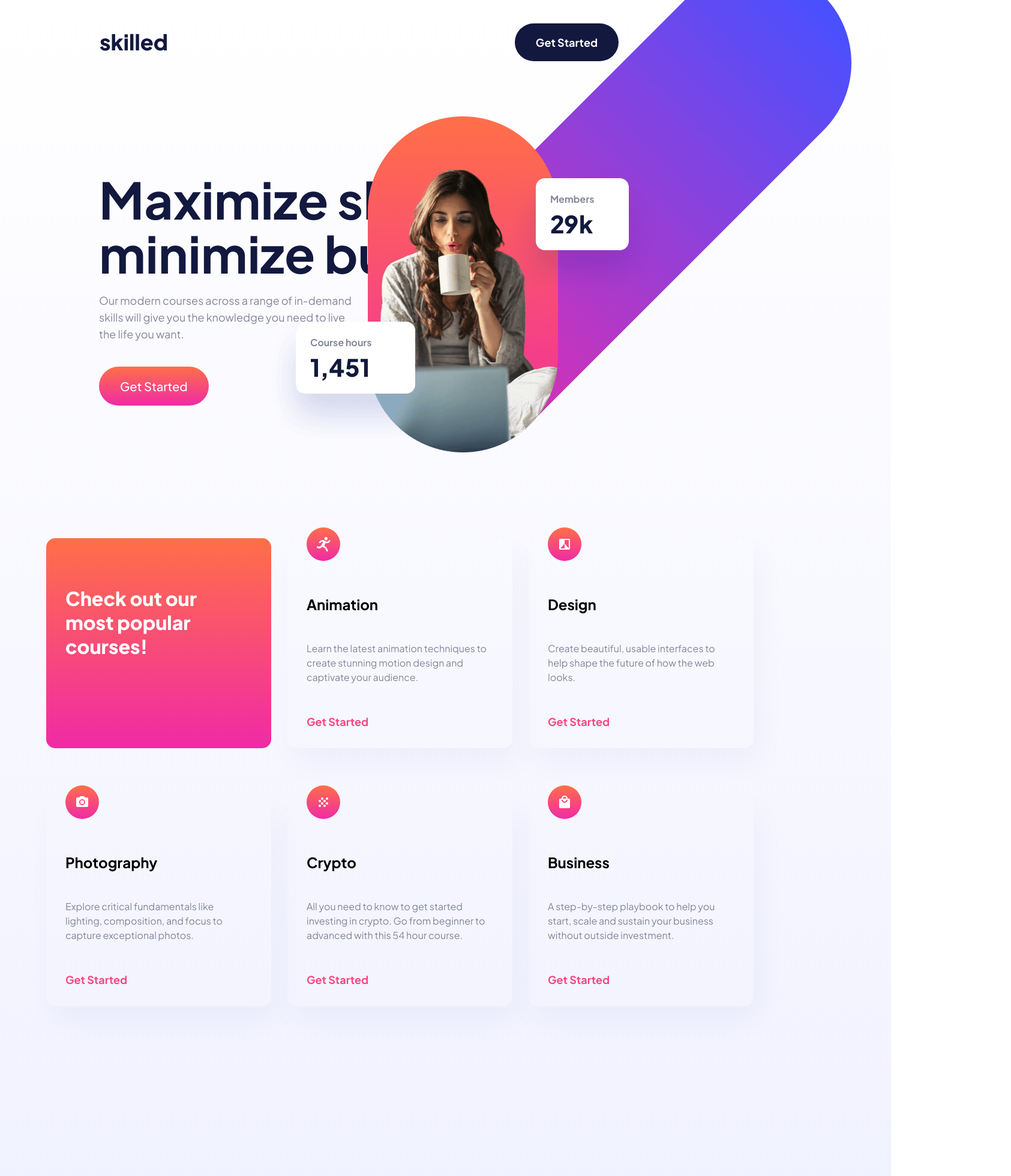
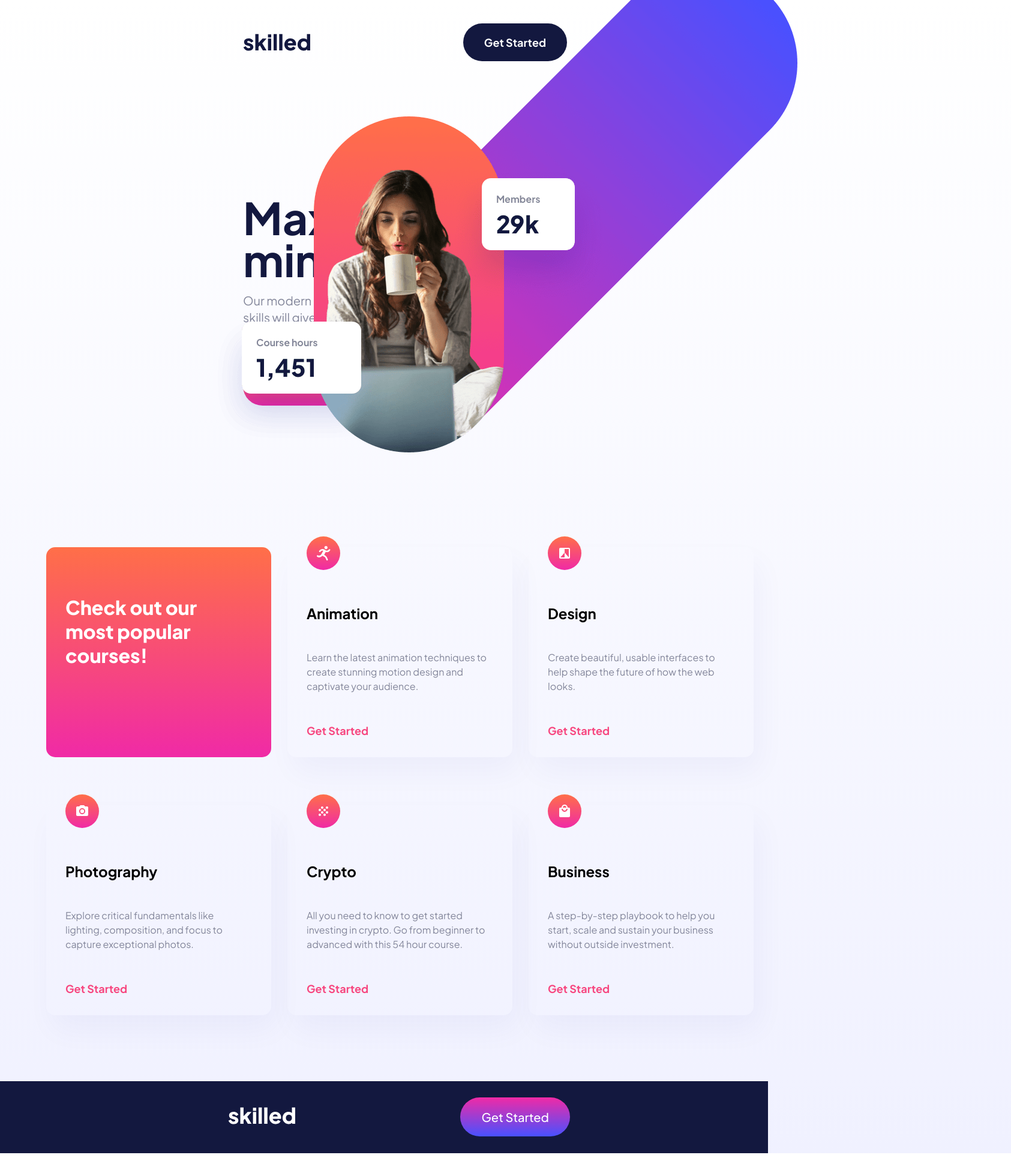
Before and after one commit to russell-crooms/skilled, a React (Vite) app: page / in a window 1280 px wide. Shown: the top 1960 px of the page at 60% size, 1685 px wide, since content can reach past the window. After the commit the page ends 1922 px from the top, so only its background shows below. Built offline with nearby package versions, Linux system fonts and the light colour scheme.

Commit message:
Resolved the issue with height of the cards section. I had an extra row which was throwing off the entire design.

```diff
--- a/src/components/cards/Cards.css
+++ b/src/components/cards/Cards.css
@@ -1,6 +1,6 @@
 .card-container {
     width: 100%;
-    height: 1000px;
+    height: 100vh;
     display: flex;
     align-items: center;
     justify-content: center;
@@ -9,9 +9,10 @@
 
 .cards {
     display: grid;
-    grid-template-rows: 350px 350px 350px;
+    grid-template-rows: 350px 350px;
     grid-template-columns: 322px 322px 322px;
     grid-gap: 80px;
+    margin-bottom: 200px;
 }
 
 .colorful-card {
--- a/src/components/footer/Footer.css
+++ b/src/components/footer/Footer.css
@@ -8,12 +8,12 @@
 }
 
 .footer-logo {
-    margin-left: 165px;
+    margin-left: 380px;
 }
 
 .footer-button {
-    margin-right: 235px;
-    color: white;
+    margin-right: 330px;
+    color: White;
     padding: 20px 35px;
     font-size: 20px;
     font-weight: 450;
--- a/src/components/hero/Hero.css
+++ b/src/components/hero/Hero.css
@@ -1,8 +1,8 @@
 .hero-container {
     display: flex;
     align-items: center;
-    margin-left: 165px;
-    margin-top: 185px;
+    margin-left: 405px;
+    margin-top: 225px;
 }
 
 .hero-container-left {
@@ -12,14 +12,14 @@
 }
 
 .hero-header {
-    font-size: 56px;
+    font-size: 49px;
     font-weight: 800;
     color: #13183F;
-    line-height: 90px;
+    line-height: 70px;
 }
 
 .hero-para {
-    font-size: 18px;
+    font-size: 20px;
     line-height: 28px;
     color: #83869A;
 }
@@ -39,5 +39,5 @@
 .hero-container-right {
     position: absolute;
     top: -15%;
-    right: -16%;
+    right: -9%;
 }
--- a/src/components/navBar/NavBar.css
+++ b/src/components/navBar/NavBar.css
@@ -3,7 +3,7 @@
     display: flex;
     align-items: center;
     justify-content: space-between;
-    margin-left: 166px;
+    margin-left: 405px;
     margin-top: 38.7px;
 }
 
@@ -14,5 +14,5 @@
     padding: 20px 35px;
     font-size: 18px;
     font-weight: 700;
-    margin-right: 415px;
+    margin-right: 740px;
 }
--- a/src/index.css
+++ b/src/index.css
@@ -5,10 +5,8 @@
   font-family: 'Plus Jakarta Sans';
 }
 
-#root {
-
-}
 
 body {
   background: linear-gradient(180deg, white 0%, #F0F1FF 100%);
+  overflow-x: hidden;
 }
```
